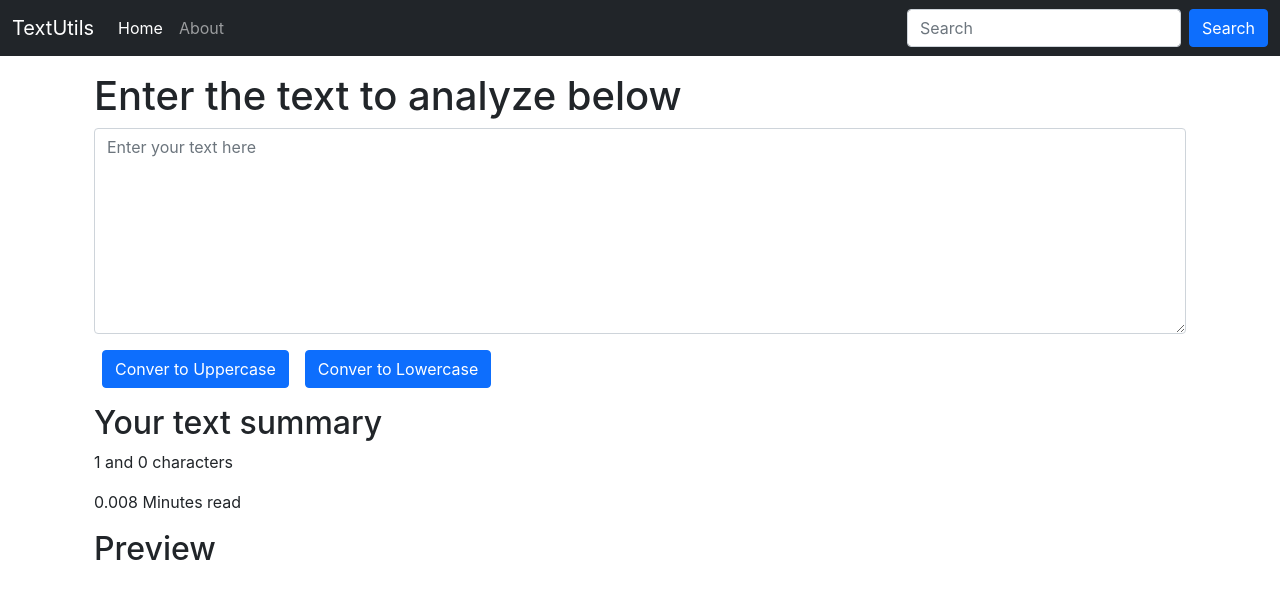
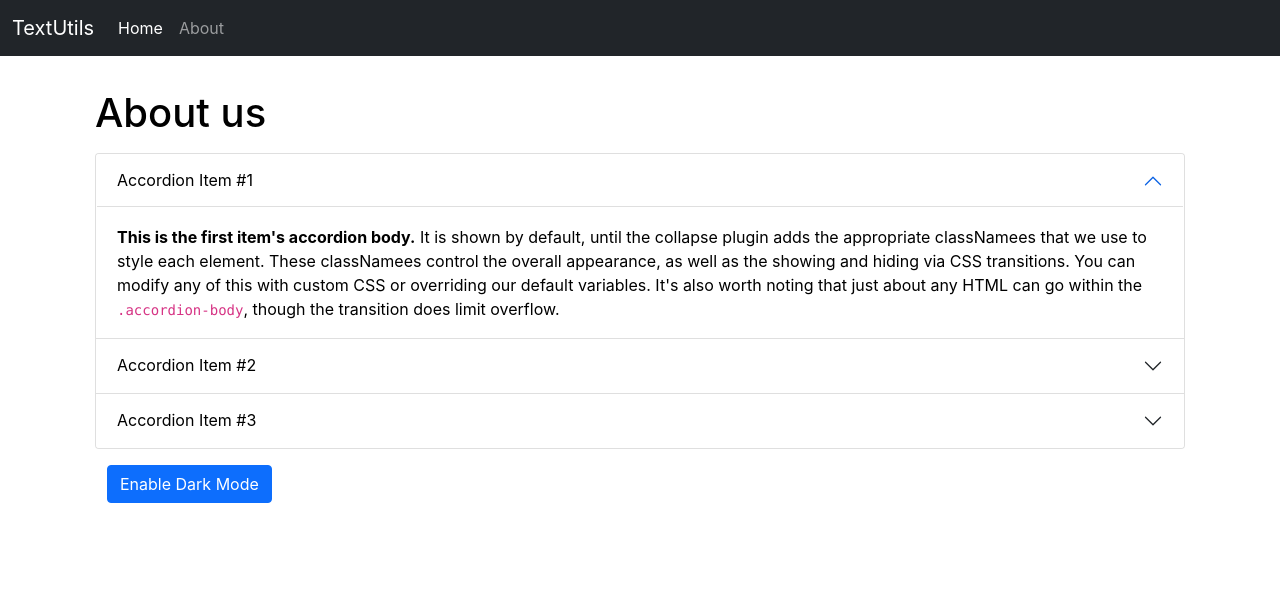
Before and after one commit to ProgrammingWithGaurav/TextUtils-React, a React (Create React App) app: page /about in a window 1280 px wide. Shown: the top 598 px of the page. Built offline with nearby package versions, Linux system fonts and the light colour scheme.

Commit message:
setting dark and light mode for about component

```diff
--- a/src/App.js
+++ b/src/App.js
@@ -1,6 +1,7 @@
 import './App.css';
 import Navbar from './components/Navbar';
-import TextForm from './components/TextForm';
+// import TextForm from './components/TextForm';
+import About from './components/About';
 
 function App() {
   return (
@@ -9,7 +10,8 @@
       {/* <Navbar/> */}
       <Navbar title="TextUtils" />
       <div className="container my-3">
-        <TextForm heading="Enter the text to analyze below" />
+        {/* <TextForm heading="Enter the text to analyze below" /> */}
+        <About/>
       </div>
     </>
   );
--- /dev/null
+++ b/src/components/About.js
@@ -0,0 +1,74 @@
+import React, { useState } from 'react'
+
+export default function About() {
+    const [myStyle, setMyStyle] = useState({
+        color: 'black',
+        backgroundColor: 'white',
+        border: '1px solid white'
+    })
+
+    const [btntext, setBtnText] = useState('Enable Dark Mode')
+
+    const toggleStyle = () => {
+        if(myStyle.color === 'black'){
+            setMyStyle({
+                color: 'white',
+                backgroundColor: 'black'
+            })
+            setBtnText('Enable Light Mode')
+        }
+        else{
+            setMyStyle({
+                color: 'black',
+                backgroundColor: 'white'
+            })
+            setBtnText('Enable Dark Mode')
+        }
+    }
+    return (
+        <div className="container" style={myStyle}>
+            <h1 className="my-3">About us</h1>
+            <div className="accordion" id="accordionExample">
+                <div className="accordion-item">
+                    <h2 className="accordion-header" id="headingOne">
+                        <button className="accordion-button" style={myStyle} type="button" data-bs-toggle="collapse" data-bs-target="#collapseOne" aria-expanded="true" aria-controls="collapseOne">
+                            Accordion Item #1
+                        </button>
+                    </h2>
+                    <div id="collapseOne" className="accordion-collapse collapse show" aria-labelledby="headingOne" data-bs-parent="#accordionExample">
+                        <div className="accordion-body" style={myStyle}>
+                            <strong>This is the first item's accordion body.</strong> It is shown by default, until the collapse plugin adds the appropriate classNamees that we use to style each element. These classNamees control the overall appearance, as well as the showing and hiding via CSS transitions. You can modify any of this with custom CSS or overriding our default variables. It's also worth noting that just about any HTML can go within the <code>.accordion-body</code>, though the transition does limit overflow.
+                        </div>
+                    </div>
+                </div>
+                <div className="accordion-item">
+                    <h2 className="accordion-header" id="headingTwo">
+                        <button className="accordion-button collapsed" style={myStyle} type="button" data-bs-toggle="collapse" data-bs-target="#collapseTwo" aria-expanded="false" aria-controls="collapseTwo">
+                            Accordion Item #2
+                        </button>
+                    </h2>
+                    <div id="collapseTwo" className="accordion-collapse collapse" aria-labelledby="headingTwo" data-bs-parent="#accordionExample">
+                        <div className="accordion-body" style={myStyle}>
+                            <strong>This is the second item's accordion body.</strong> It is hidden by default, until the collapse plugin adds the appropriate classNamees that we use to style each element. These classNamees control the overall appearance, as well as the showing and hiding via CSS transitions. You can modify any of this with custom CSS or overriding our default variables. It's also worth noting that just about any HTML can go within the <code>.accordion-body</code>, though the transition does limit overflow.
+                        </div>
+                    </div>
+                </div>
+                <div className="accordion-item">
+                    <h2 className="accordion-header" id="headingThree">
+                        <button className="accordion-button collapsed" style={myStyle} type="button" data-bs-toggle="collapse" data-bs-target="#collapseThree" aria-expanded="false" aria-controls="collapseThree">
+                            Accordion Item #3
+                        </button>
+                    </h2>
+                    <div id="collapseThree" className="accordion-collapse collapse" aria-labelledby="headingThree" data-bs-parent="#accordionExample">
+                        <div className="accordion-body" style={myStyle}>
+                            <strong>This is the third item's accordion body.</strong> It is hidden by default, until the collapse plugin adds the appropriate classNamees that we use to style each element. These classNamees control the overall appearance, as well as the showing and hiding via CSS transitions. You can modify any of this with custom CSS or overriding our default variables. It's also worth noting that just about any HTML can go within the <code>.accordion-body</code>, though the transition does limit overflow.
+                        </div>
+                    </div>
+                </div>
+            </div>
+            <div className="container my-3">
+                <button onClick={toggleStyle} type="button" className="btn btn-primary">{btntext}</button>
+            </div>
+        </div>
+    )
+}
--- a/src/components/Navbar.js
+++ b/src/components/Navbar.js
@@ -18,10 +18,10 @@
                 <a className="nav-link" href="/">{props.aboutText}</a>
               </li>
             </ul>
-            <form className="d-flex">
+            {/* <form className="d-flex">
               <input className="form-control me-2" type="search" placeholder="Search" aria-label="Search" />
               <button className="btn btn-primary" type="submit">Search</button>
-            </form>
+            </form> */}
           </div>
         </div>
       </nav>
--- a/src/components/TextForm.js
+++ b/src/components/TextForm.js
@@ -1,4 +1,4 @@
-import React, { useState }  from 'react'
+import React, { useState } from 'react'
 
 
 export default function TextForm(props) {
```
Lines whose indentation alone changed are shown as unchanged.
